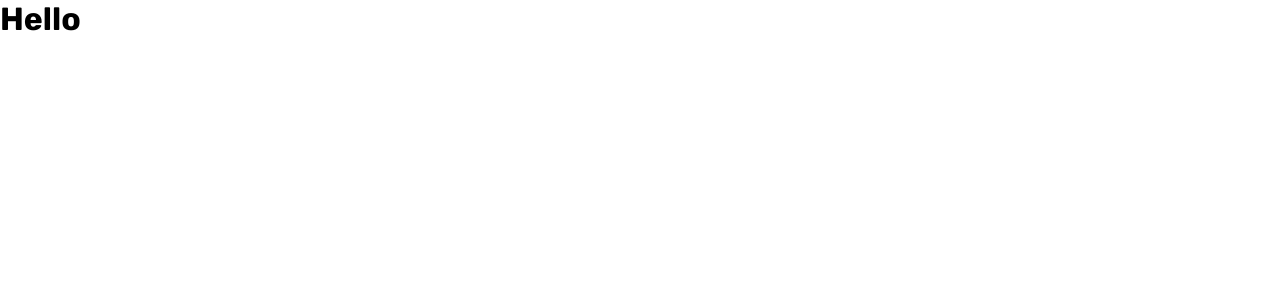
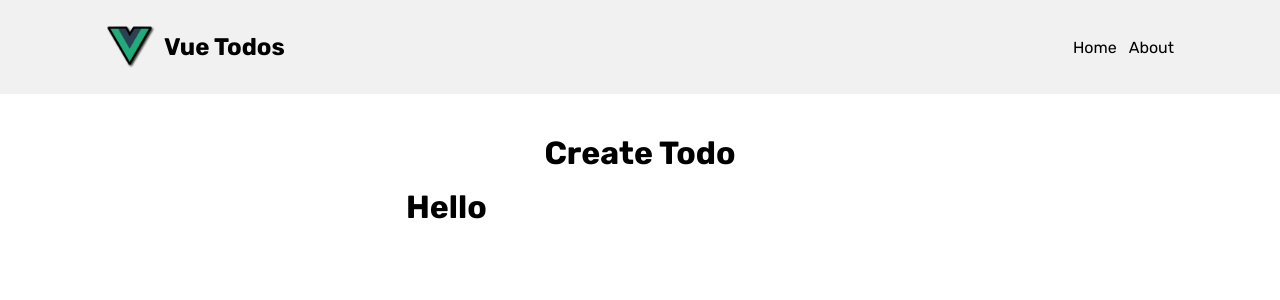
Before and after one commit to droesler/Vue3_todos_site, a Vue app: page / in a window 1280 px wide. Shown: the top 300 px of the page. Built offline with nearby package versions, Linux system fonts and the light colour scheme.

Commit message:
added todo creator

```diff
--- a/src/App.vue
+++ b/src/App.vue
@@ -1,6 +1,6 @@
 <script setup>
-import { RouterView } from 'vue-router'
-import TodoHeader from "./components/TodoHeader.vue"
+import { RouterView } from 'vue-router';
+import TodoHeader from './components/TodoHeader.vue';
 </script>
 
 <template>
@@ -8,7 +8,7 @@
   <RouterView />
 </template>
 
-<style lang="'scss'">
+<style lang="scss">
 
 @import url('https://fonts.googleapis.com/css2?family=Rubik:wght@300;400;500;700&display=swap');
 * {
--- /dev/null
+++ b/src/components/TodoCreator.vue
@@ -0,0 +1,12 @@
+<script setup>
+</script>
+
+<template>
+    <div>
+        <h1>Hello</h1>
+    </div>
+</template>
+
+<style lang="scss" scoped>
+
+</style>
--- a/src/components/TodoHeader.vue
+++ b/src/components/TodoHeader.vue
@@ -1,15 +1,55 @@
 <script setup>
-
+import { RouterLink } from "vue-router";
 </script>
 
 <template>
-    <div>
-        <h1>Hello</h1>
-    </div>
+    <header>
+        <nav class="container">
+            <div class="branding">
+                <img src="../assets/Vue_Logo_Black.png" alt="">
+                <h1>Vue Todos</h1>
+            </div>
+            <ul class="nav-routes">
+                <RouterLink to="/">Home</RouterLink>
+                <RouterLink to="/about">About</RouterLink>
+            </ul>
+        </nav>
+    </header>
 </template>
 
+<style lang="scss" scoped>
+header {
+  background-color: #f1f1f1;
+  nav {
+    display: flex;
+    align-items: center;
+    padding: 25px 16px;
 
+    .branding {
+      display: flex;
+      align-items: center;
+      gap: 8px;
+      img {
+        max-width: 50px;
+      }
 
-<style lang="scss" scoped>
+      h1 {
+        font-size: 24px;
+      }
+    }
 
+    .nav-routes {
+      display: flex;
+      flex: 1;
+      justify-content: flex-end;
+      gap: 12px;
+      list-style: none;
+
+      a {
+        text-decoration: none;
+        color: inherit;
+      }
+    }
+  }
+}
 </style>
--- a/src/router/index.js
+++ b/src/router/index.js
@@ -1,5 +1,5 @@
 import { createRouter, createWebHistory } from 'vue-router'
-import HomeView from '../views/HomeView.vue'
+import TodosView from '../views/TodosView.vue'
 
 const router = createRouter({
   history: createWebHistory(import.meta.env.BASE_URL),
@@ -7,7 +7,7 @@
     {
       path: '/',
       name: 'home',
-      component: HomeView
+      component: TodosView
     },
     {
       path: '/about',
--- a/src/views/HomeView.vue
+++ /dev/null
@@ -1,7 +0,0 @@
-<script setup>
-</script>
-
-<template>
-  <main>
-  </main>
-</template>
--- /dev/null
+++ b/src/views/TodosView.vue
@@ -0,0 +1,27 @@
+<script setup>
+import TodoCreator from '../components/TodoCreator.vue';
+
+</script>
+
+<template>
+  <main>
+    <h1>Create Todo</h1>
+    <TodoCreator />
+  </main>
+</template>
+
+<style scoped lang="scss">
+main {
+  display: flex;
+  flex-direction: column;
+  max-width: 500px;
+  width: 100%;
+  margin: 0 auto;
+  padding: 40px 16px;
+
+  h1 {
+    margin-bottom: 16px;
+    text-align: center;
+  }
+}
+</style>
```
